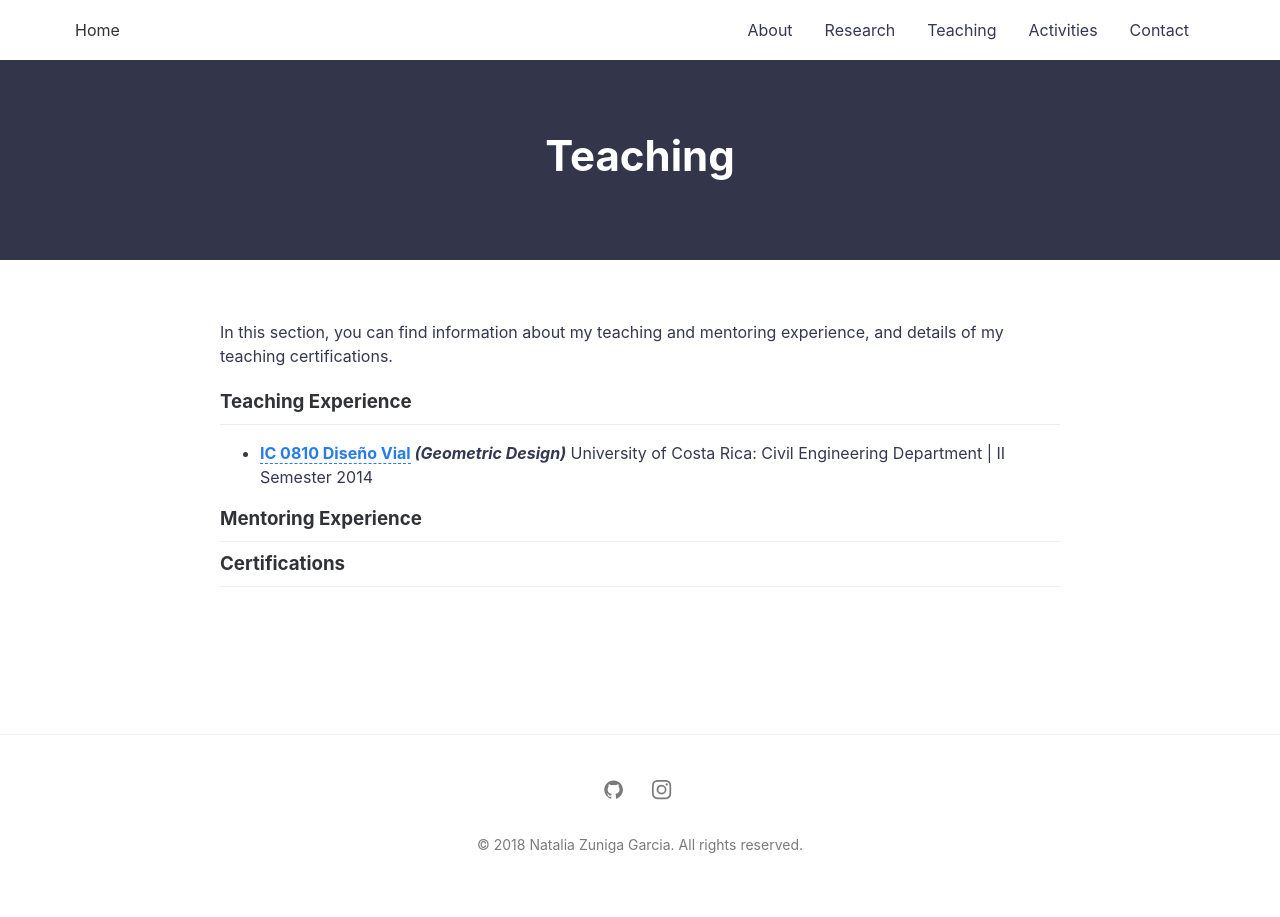
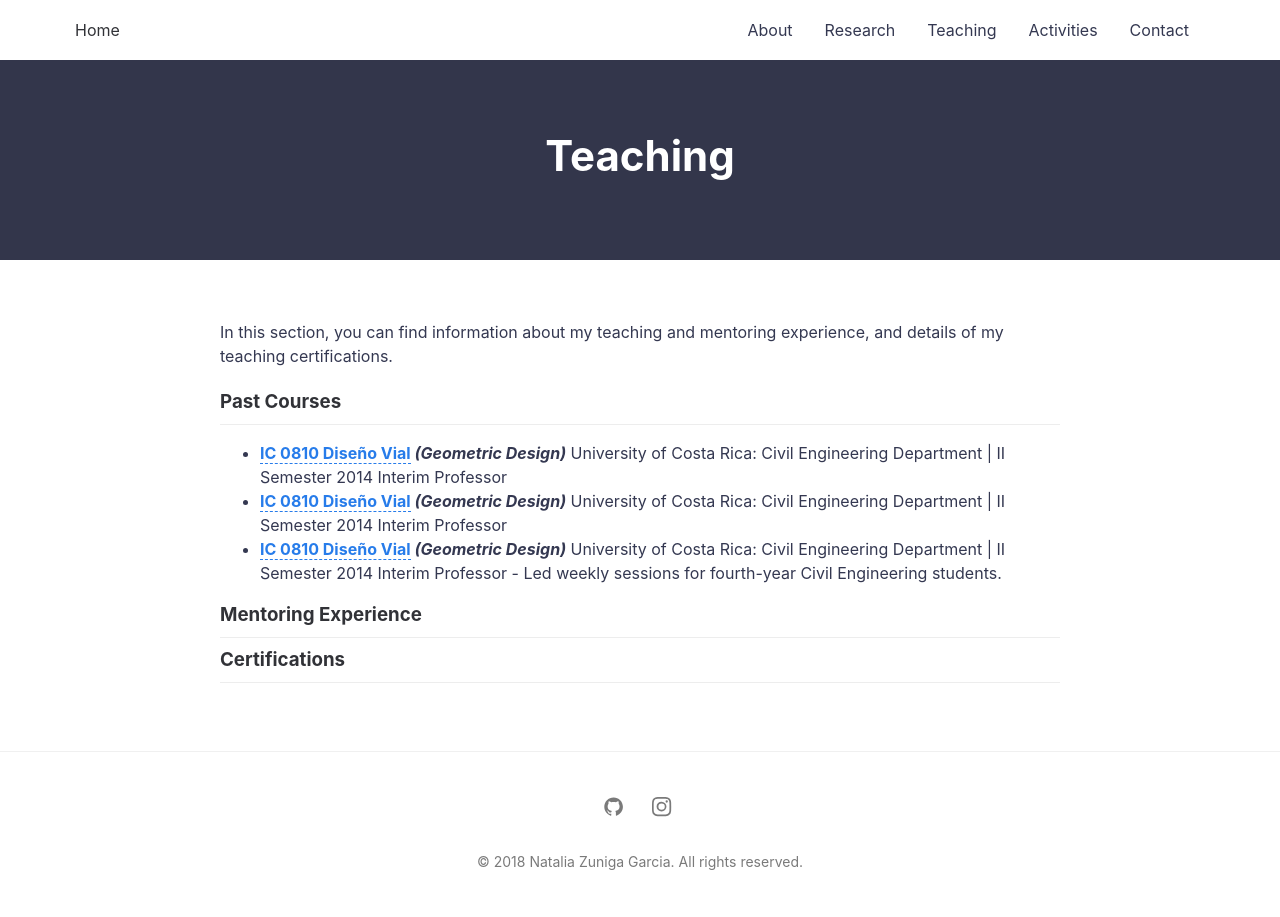
Before and after one commit to nzunigag/nzunigag.github.io, a Jekyll site: the page built from teaching.md, in a window 1280 px wide. Built offline with Jekyll 4.4.1, drawn with Linux system fonts in a browser that asks for light colours.

Commit message:
Update teaching.md

```diff
--- a/teaching.md
+++ b/teaching.md
@@ -6,9 +6,16 @@ permalink: /teaching/
 
 In this section, you can find information about my teaching and mentoring experience, and details of my teaching certifications.
 
-### Teaching Experience
+### Past Courses
 ___
-- <b>[IC 0810 Diseño Vial](../downloads/2014_programa.pdf) <i>(Geometric Design)</i></b> University of Costa Rica: Civil Engineering Department  | II Semester 2014
+- <b>[IC 0810 Diseño Vial](/downloads/2014_programa.pdf) <i>(Geometric Design)</i></b> University of Costa Rica: Civil Engineering Department  | II Semester 2014
+Interim Professor
+<br>
+- <b>[IC 0810 Diseño Vial](/downloads/2014_programa.pdf) <i>(Geometric Design)</i></b> University of Costa Rica: Civil Engineering Department  | II Semester 2014
+Interim Professor
+<br>
+- <b>[IC 0810 Diseño Vial](/downloads/2014_programa.pdf) <i>(Geometric Design)</i></b> University of Costa Rica: Civil Engineering Department  | II Semester 2014
+Interim Professor - Led weekly sessions for fourth-year Civil Engineering students.
 <br>
 
 ### Mentoring Experience
```
